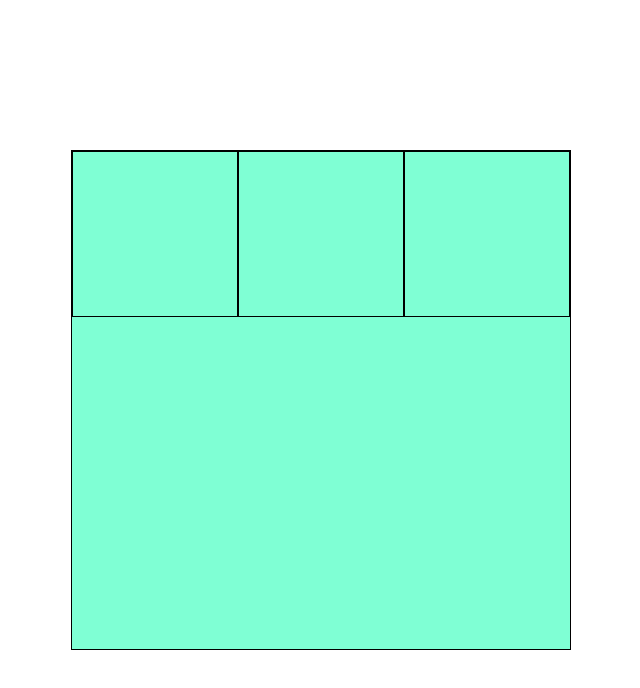
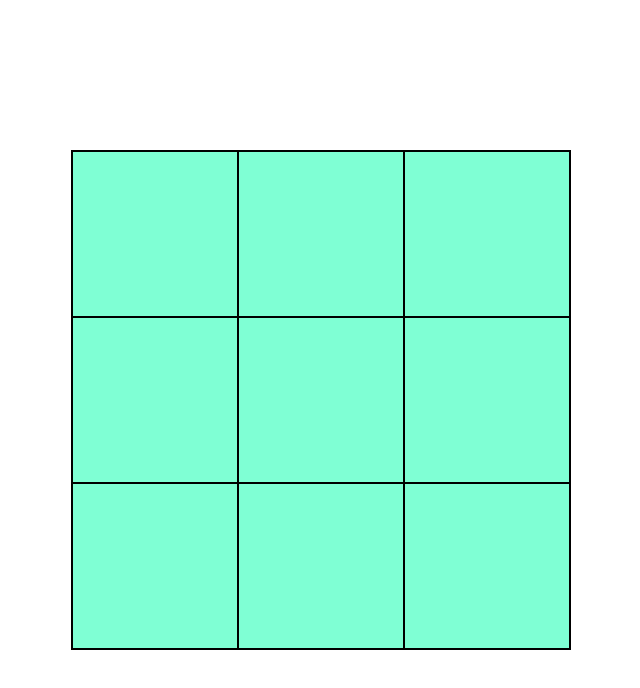
Before and after one commit to Albatraoz12/tictactoe, a React (Vite) app: page / in a window 1280 px wide. Shown: the top 688 px of the page, without its empty margins (319-959 px from the left). Built offline with nearby package versions, Linux system fonts and the light colour scheme.

Commit message:
add rest of the squares to the board

```diff
--- a/src/App.jsx
+++ b/src/App.jsx
@@ -36,8 +36,16 @@ function App() {
           <Square value={board[1]} chooseSquare={() => chooseSquare(1)} />
           <Square value={board[2]} chooseSquare={() => chooseSquare(2)} />
         </div>
-        <div className='row'></div>
-        <div className='row'></div>
+        <div className='row'>
+          <Square value={board[3]} chooseSquare={() => chooseSquare(3)} />
+          <Square value={board[4]} chooseSquare={() => chooseSquare(4)} />
+          <Square value={board[5]} chooseSquare={() => chooseSquare(5)} />
+        </div>
+        <div className='row'>
+          <Square value={board[6]} chooseSquare={() => chooseSquare(6)} />
+          <Square value={board[7]} chooseSquare={() => chooseSquare(7)} />
+          <Square value={board[8]} chooseSquare={() => chooseSquare(8)} />
+        </div>
       </section>
     </main>
   );
```
